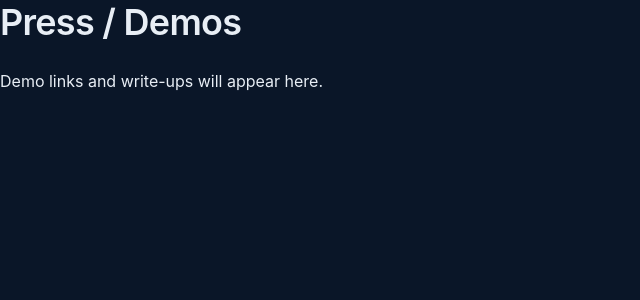
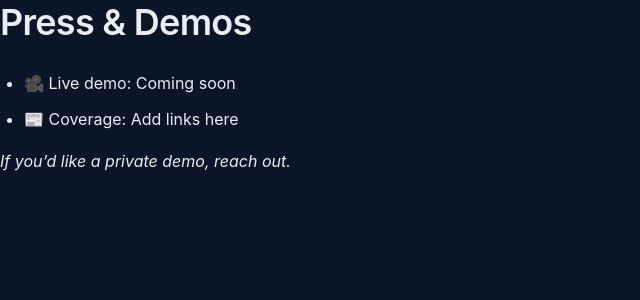
Before and after one commit to ChewzyKids/pm-portfolio, a Next.js app: page /press in a window 1280 px wide. Shown: the top 300 px of the page, without its empty margins (0-640 px from the left). Built offline with nearby package versions, Linux system fonts and the light colour scheme.

Commit message:
Update press.mdx

```diff
--- a/pages/press.mdx
+++ b/pages/press.mdx
@@ -1,3 +1,6 @@
-# Press / Demos
+# Press & Demos
 
-Demo links and write-ups will appear here.
+- 🎥 Live demo: Coming soon
+- 📰 Coverage: Add links here
+
+_If you’d like a private demo, reach out._
```
